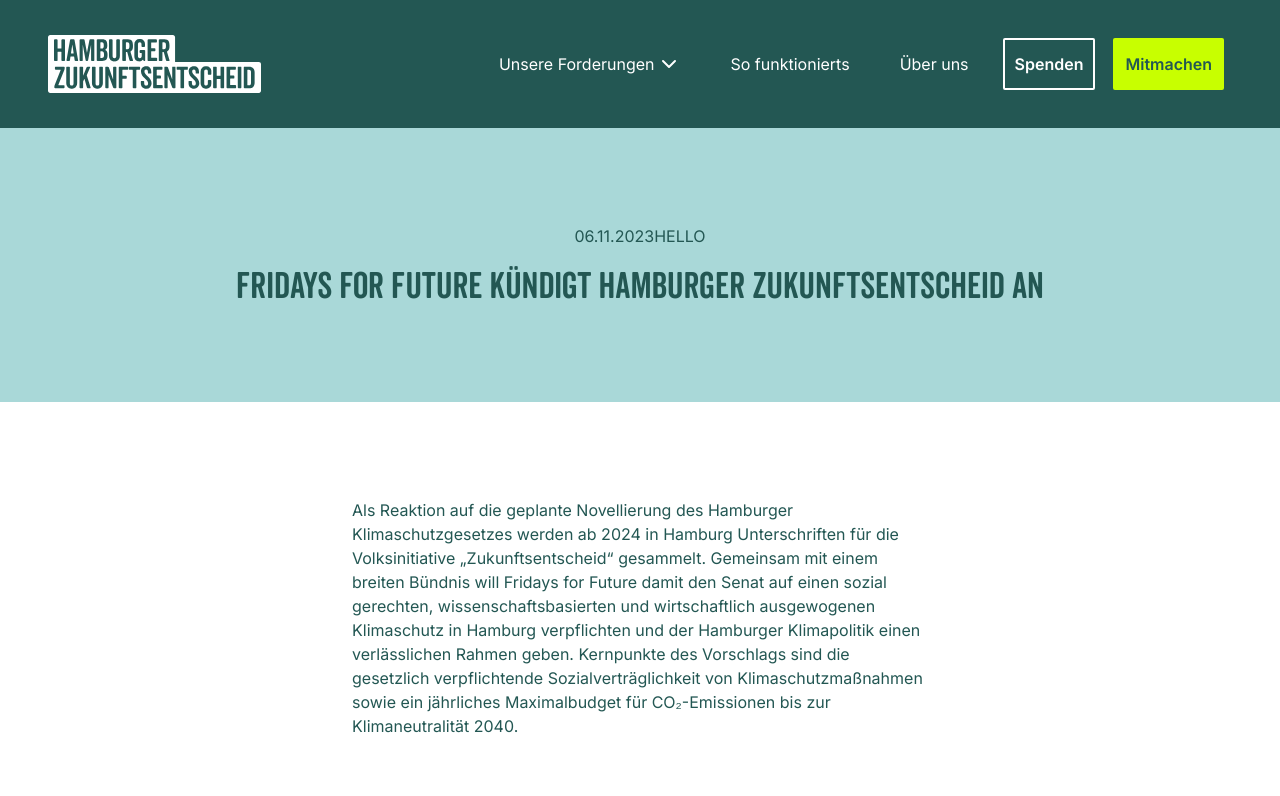
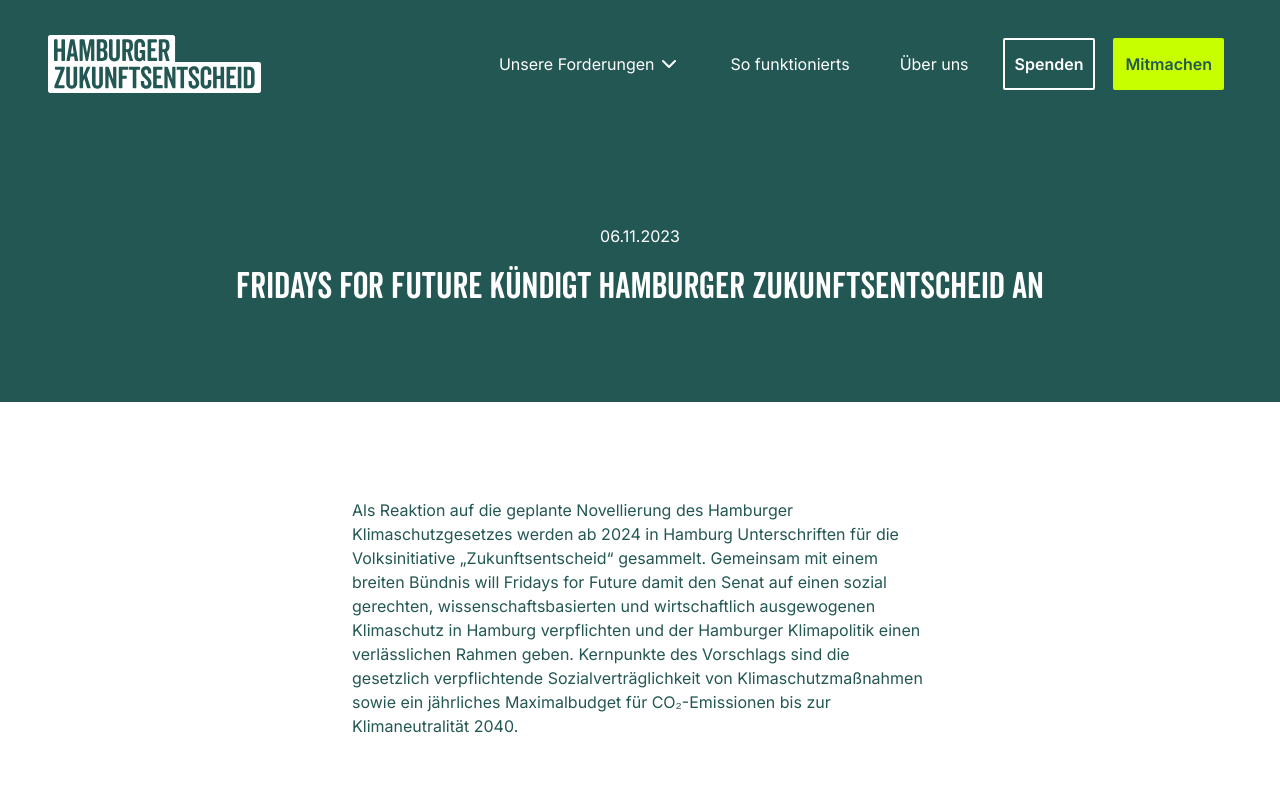
Before and after one commit to hamburg-klimaneutral/zukunftsentscheid-website, a Next.js app: page /presse/volksinitiative-zukunftsentscheid in a window 1280 px wide. Shown: the top 796 px of the page. Built offline with nearby package versions, Linux system fonts and the light colour scheme.

Commit message:
feat: set header to green

```diff
--- a/app/(content)/presse/hero-block.tsx
+++ b/app/(content)/presse/hero-block.tsx
@@ -10,9 +10,9 @@
   props: PressReleaseHeroBlockProps
 ) {
   return (
-    <Block variant="blue">
+    <Block variant="green">
       <Hero>
-        <h1>{props.pressRelease.date}HELLO</h1>
+        <h1>{props.pressRelease.date}</h1>
         <h2 className="h2 text-center">{props.pressRelease.title}</h2>
       </Hero>
     </Block>
--- a/app/(content)/presse/page.tsx
+++ b/app/(content)/presse/page.tsx
@@ -5,7 +5,7 @@
 export default function PressePage() {
   return (
     <>
-      <Block variant="blue">
+      <Block variant="green">
         <h1 className="h1">Presse</h1>
       </Block>
 
```
